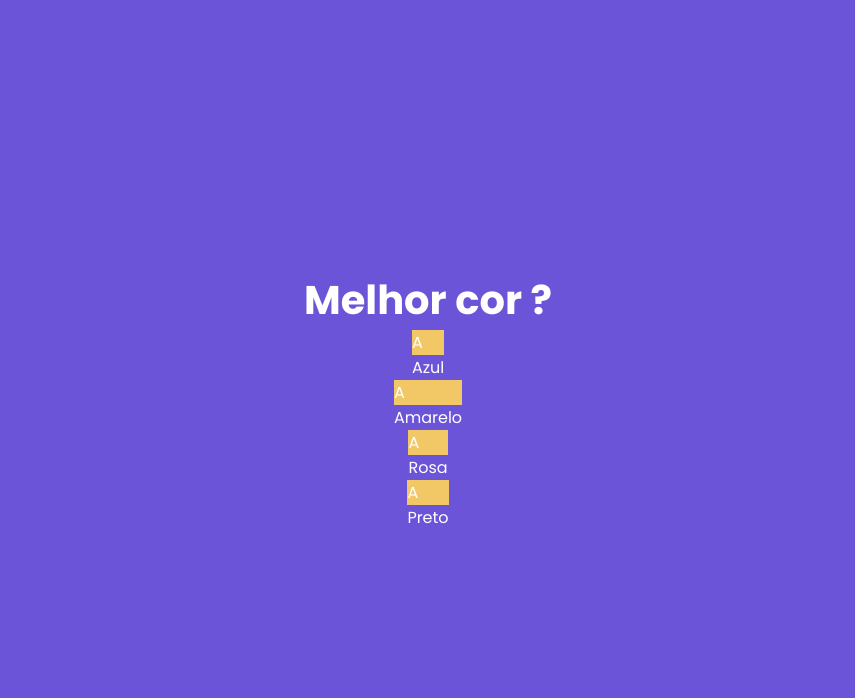
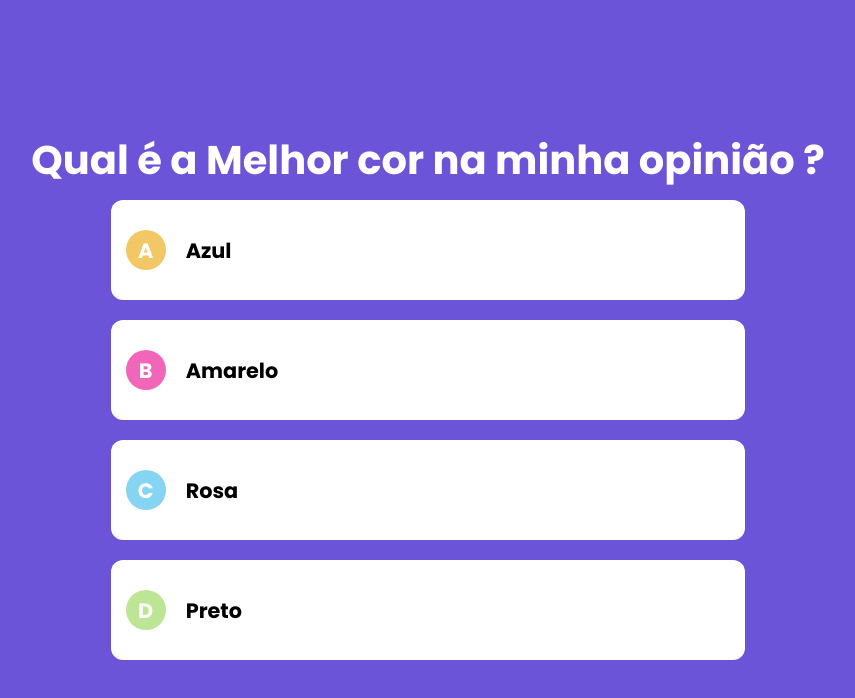
Before and after one commit to Beatrizaquino/Quiz-full-stack, a Next.js app: page / in a window 1280 px wide. Shown: the top 698 px of the page, without its empty margins (212-1067 px from the left). Built offline with nearby package versions, Linux system fonts and the light colour scheme.

Commit message:
terminando estilização

```diff
--- a/components/Questao.tsx
+++ b/components/Questao.tsx
@@ -2,6 +2,13 @@
 import styles from "../src/styles/Questao.module.css"
 import Enunciado from "./Enunciado";
 import Resposta from "./Resposta";
+
+const letras = [
+    {valor: 'A', cor: '#f2c866'},
+    {valor: 'B', cor: '#f266ba'},
+    {valor: 'C', cor: '#85d4f2'},
+    {valor: 'D', cor: '#bce596'},
+]
 
 interface QuestaoProps {
     valor: QuestaoModel
@@ -16,8 +23,8 @@
                 key={i}
                 valor={resposta}
                 indice={i}
-                letra="A"
-                corFundoLetra="#f2c866"
+                letra={letras[i].valor}
+                corFundoLetra={letras[i].cor}
             />
         })
     }
--- a/src/pages/index.tsx
+++ b/src/pages/index.tsx
@@ -5,7 +5,7 @@
 
 export default function Home() {
 
-  const questaoTeste = new QuestaoModel(1, ' Melhor cor ? ', [
+  const questaoTeste = new QuestaoModel(1, 'Qual é a Melhor cor na minha opinião ? ', [
     RespostaModal.errada('Azul'),
     RespostaModal.errada('Amarelo'),
     RespostaModal.errada('Rosa'),
--- a/src/styles/Resposta.module.css
+++ b/src/styles/Resposta.module.css
@@ -1,5 +1,47 @@
 
 .resposta {
+    position: relative;
     display: flex;
+    min-width: 500px;
+    width: 80%;
+    height: 100px;
+    margin: 10px;
+}
 
+.frente, .verso {
+    position: absolute;
+    display: flex;
+    height: 100%;
+    width: 100%;
 }
+
+.frente {
+    align-items: center;
+    border-radius: 12px;
+    padding: 15px;
+    background-color: #ffff;
+    color: #000;
+}
+
+.letra {
+    height: 40px;
+    width: 40px;
+    display: flex;
+    align-items: center;
+    justify-content: center;
+    border-radius: 20px;
+    font-size: 1.3rem;
+    font-weight: bold;
+    margin-right: 20px;
+    color: #fff;
+}
+
+.valor {
+    font-size: 1.3rem;
+    font-weight: bold;
+}
+
+.consteudoResposta {
+    display: flex;
+    flex: 1;
+}
```
